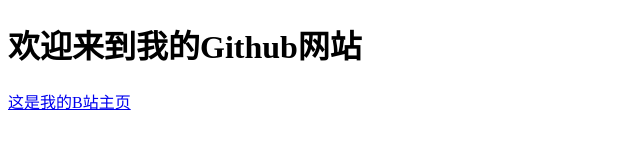
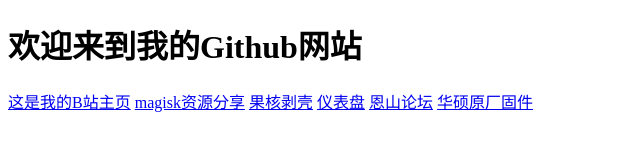
Before and after one commit to Liuwen-git/work, a plain HTML site: page index.html in a window 1280 px wide. Shown: the whole page, without its empty margins (0-640 px from the left). Drawn offline with Linux system fonts and the light colour scheme.

Commit message:
Update index.html

```diff
--- a/index.html
+++ b/index.html
@@ -8,5 +8,12 @@
 <body>
     <h1>欢迎来到我的Github网站</h1>
     <a href="https://space.bilibili.com/1513584203?spm_id_from=333.1007.0.0">这是我的B站主页</a>
+    <a href="https://magisk.suchenqaq.club/">magisk资源分享</a>
+    <a href="https://www.ghxi.com/">果核剥壳</a>
+    <a href="https://my.xfltd.org/">仪表盘</a>
+    <a href="https://www.right.com.cn/forum/">恩山论坛</a>
+    <a href="https://www.bioxt.cn/">华硕原厂固件</a>
 </body>
+
+
 </html>
```
